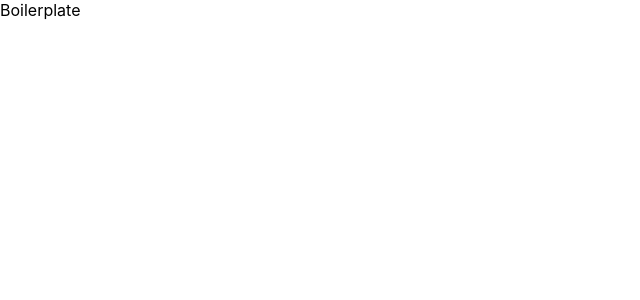
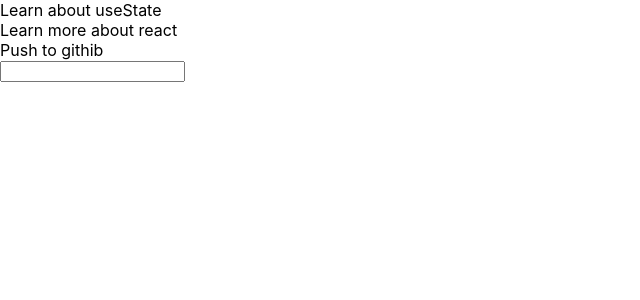
Before and after one commit to msmfa/to-do-list, a React (Create React App) app: page / in a window 1280 px wide. Shown: the top 300 px of the page, without its empty margins (0-640 px from the left). Built offline with nearby package versions, Linux system fonts and the light colour scheme.

Commit message:
Added basic functionality with No UI. Date modules imported

```diff
--- a/src/App.js
+++ b/src/App.js
@@ -1,8 +1,54 @@
-import React from "react";
+import React, { useState } from "react";
+//import { DisplayDay, DisplayMonth, GetDigit } from "./DisplayTime";
+
 import "./App.css";
 
+const Todo = ({ todo }) => <div className="todo">{todo.text}</div>;
+// destructure the todo so we can use todo.text
+
+function TodoForm({ addTodo }) {
+  const [value, setValue] = useState("");
+
+  const handleSubmit = e => {
+    e.preventDefault();
+    if (!value) return;
+    addTodo(value);
+    setValue("");
+  };
+
+  return (
+    <form onSubmit={handleSubmit}>
+      <input
+        type="text"
+        className="input"
+        value={value}
+        onChange={e => setValue(e.target.value)}
+      ></input>
+    </form>
+  );
+}
+
 function App() {
-  return <div>Boilerplate</div>;
+  const [todos, setTodos] = useState([
+    { text: "Learn about useState" },
+    { text: "Learn more about react" },
+    { text: "Push to githib" }
+  ]);
+
+  const addTodo = text => {
+    const newTodos = [...todos, { text }];
+    setTodos(newTodos);
+  };
+  return (
+    <div className="app">
+      <div className="todo-list">
+        {todos.map((item, index) => (
+          <Todo key={index} index={index} todo={item} />
+        ))}
+        <TodoForm addTodo={addTodo} />
+      </div>
+    </div>
+  );
 }
 
 export default App;
--- /dev/null
+++ b/src/DisplayTime.js
@@ -0,0 +1,44 @@
+import React from "react";
+export { DisplayDay };
+export { DisplayMonth };
+export { GetDigit };
+
+function DisplayDay() {
+  const today = new Date();
+  const day = today.getDay();
+  const daylist = [
+    "Sunday",
+    "Monday",
+    "Tuesday",
+    "Wednesday ",
+    "Thursday",
+    "Friday",
+    "Saturday"
+  ];
+  return <div>{daylist[day]}</div>;
+}
+function DisplayMonth() {
+  const month = new Date();
+  const monthNumber = month.getMonth();
+  const months = [
+    "January",
+    "February",
+    "March",
+    "April",
+    "May",
+    "June",
+    "July",
+    "August",
+    "September",
+    "October",
+    "November",
+    "December"
+  ];
+  return <div>{months[monthNumber]}</div>;
+}
+
+function GetDigit() {
+  const date = new Date();
+  const number = String(date.getDate()).padStart(2, "0");
+  return <div>{number}</div>;
+}
```
